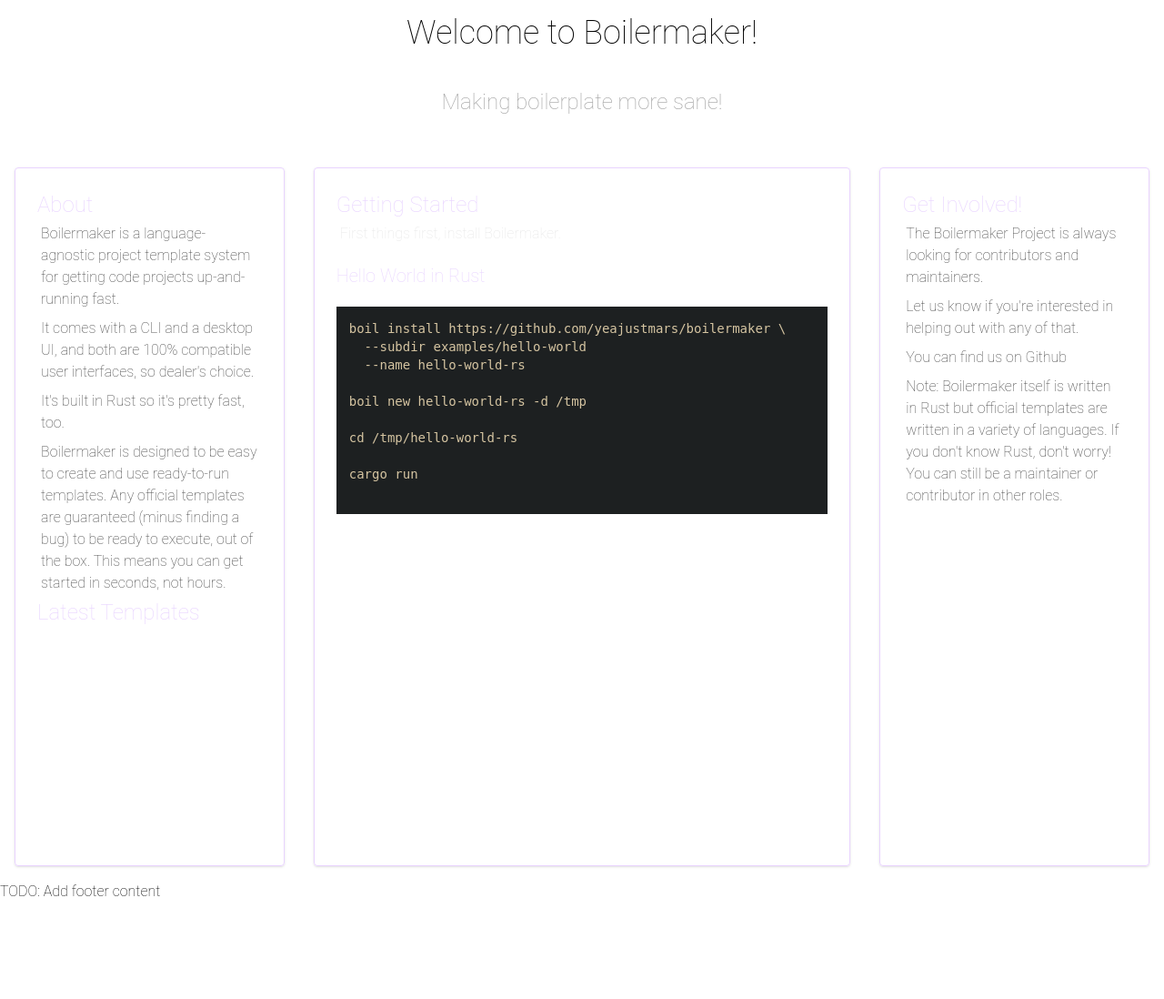
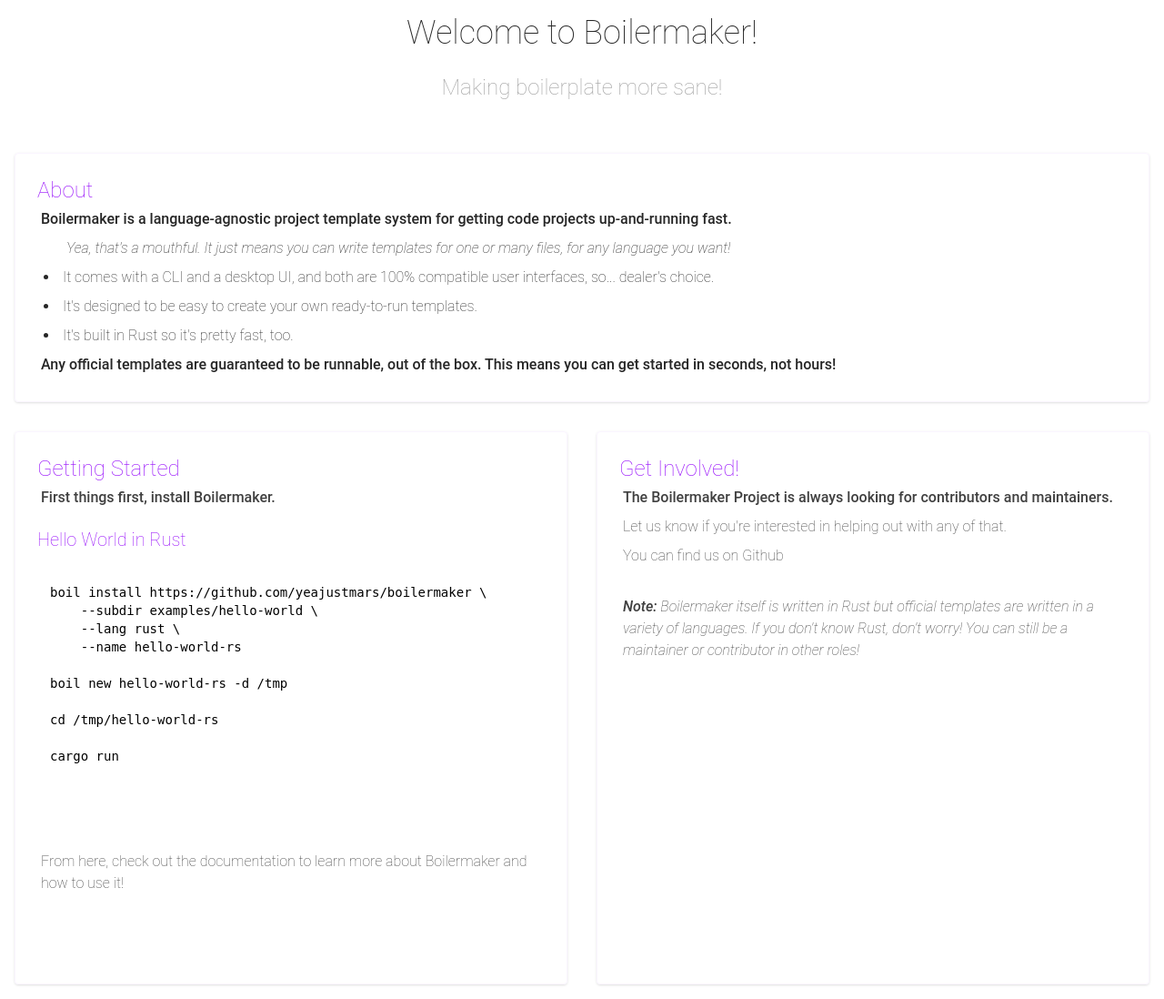
Before and after one commit to yeajustmars/boilermaker, a Python web app: template packages/boilermaker_web/views/home.html in a window 1280 px wide. Shown: the part 80-1178 px from the top of the page at 91% size. Before the commit the page ends 1065 px from the top, so only its background shows below. Run offline with Jinja, Linux system fonts and the light colour scheme; the template is opened without the code that fills it, so the values that code supplies are empty.

Commit message:
add dark/light highlighting, tweak copy

```diff
--- /dev/null
+++ b/packages/boilermaker_ui/assets/css/googlecode.css
@@ -0,0 +1,79 @@
+pre code.hljs {
+  display: block;
+  overflow-x: auto;
+  padding: 1em
+}
+code.hljs {
+  padding: 3px 5px
+}
+/*
+
+Google Code style (c) Aahan Krish <geekpanth3r@gmail.com>
+
+*/
+.hljs {
+  background: white;
+  color: black
+}
+.hljs-comment,
+.hljs-quote {
+  color: #800
+}
+.hljs-keyword,
+.hljs-selector-tag,
+.hljs-section,
+.hljs-title,
+.hljs-name {
+  color: #008
+}
+.hljs-variable,
+.hljs-template-variable {
+  color: #660
+}
+.hljs-string,
+.hljs-selector-attr,
+.hljs-selector-pseudo,
+.hljs-regexp {
+  color: #080
+}
+.hljs-literal,
+.hljs-symbol,
+.hljs-bullet,
+.hljs-meta,
+.hljs-number,
+.hljs-link {
+  color: #066
+}
+.hljs-title,
+.hljs-doctag,
+.hljs-type,
+.hljs-attr,
+.hljs-built_in,
+.hljs-params {
+  color: #606
+}
+.hljs-attribute,
+.hljs-subst {
+  color: #000
+}
+.hljs-formula {
+  background-color: #eee;
+  font-style: italic
+}
+.hljs-selector-id,
+.hljs-selector-class {
+  color: #9B703F
+}
+.hljs-addition {
+  background-color: #baeeba
+}
+.hljs-deletion {
+  background-color: #ffc8bd
+}
+.hljs-doctag,
+.hljs-strong {
+  font-weight: bold
+}
+.hljs-emphasis {
+  font-style: italic
+}
--- a/packages/boilermaker_web/views/home.html
+++ b/packages/boilermaker_web/views/home.html
@@ -4,36 +4,44 @@
 
 {% block content %}
 
+<div class="text-neutral-800 dark:text-neutral-200">
   <div class="flex items-center justify-center">
     <h1 class="mt-4 text-4xl">Welcome to Boilermaker!</h1>
   </div>
 
   <div class="flex items-center justify-center">
-  <p class="p-10 text-2xl text-neutral-400">Making boilerplate more sane!</p>
+    <p class="p-10 pt-6 text-2xl text-neutral-400">Making boilerplate more sane!</p>
   </div>
 
-<div class="h-200 p-4 flex sm:flex-col md:flex-row gap-8 items-center justify-center text-neutral-700 dark:text-neutral-300">
-  <div class="h-full w-1/4 p-6 border border-purple-200 dark:border-neutral-800 rounded-sm shadow-sm">
-    <h2 class="text-2xl text-purple-200 dark:text-purple-400">About</h2>
-    <p class="p-1 ">Boilermaker is a language-agnostic project template system for getting code projects up-and-running fast.</p>
-    <p class="p-1">It comes with a CLI and a desktop UI, and both are 100% compatible user interfaces, so dealer's choice.</p>
-    <p class="p-1">It's built in Rust so it's pretty fast, too.</p>
-    <p class="p-1">
-      Boilermaker is designed to be easy to create and use ready-to-run templates.
-      Any <a href="">official templates</a> are guaranteed (minus finding a bug) to be ready to execute, out of the box.
-      This means you can get started in seconds, not hours.
+  <div class="p-4">
+    <div class="p-6 border border-purple-50 dark:border-neutral-800 rounded-sm shadow-sm">
+      <h2 class="text-2xl text-purple-600 dark:text-purple-400">About</h2>
+      <p class="p-1 font-medium">Boilermaker is a language-agnostic project template system for getting code projects up-and-running fast.</p>
+      <p class="p-1 pl-8 italic">
+        Yea, that's a mouthful. It just means you can write templates for one or many files, for any language you want!
       </p>
-    <h2 class="text-2xl text-purple-200 dark:text-purple-400">Latest Templates</h2>
+      <ul class="list-disc pl-6 mt-4text-neutral-700 dark:text-neutral-300">
+        <li class="p-1">It comes with a CLI and a desktop UI, and both are 100% compatible user interfaces, so... dealer's choice.</li>
+        <li class="p-1">It's designed to be easy to create your own ready-to-run templates.</li>
+        <li class="p-1">It's built in Rust so it's pretty fast, too.</li>
+      </ul>
+      <p class="p-1 font-medium">
+        Any <a href="/templates?source=boilermaker_official" class="{{link_style}}">official templates</a> are guaranteed to be runnable, out of the box.
+        This means you can get started in seconds, not hours!
+      </p>
+    </div>
   </div>
 
-  <div class="h-full w-1/2 p-6 border border-purple-200 dark:border-neutral-800 rounded-sm shadow-sm">
-    <h2 class="text-2xl text-purple-200 dark:text-purple-400">Getting Started</h2>
-    <p class="p-1 mb-4 text-neutral-200">First things first, <a href="/docs/getting-started" class="{{link_style}}">install Boilermaker</a>.</p>
-    <h3 class="mt-4 text-xl text-purple-200 dark:text-purple-400">Hello World in Rust</h3>
+  <div class="h-160 w-full p-4 flex sm:flex-col md:flex-row gap-8 text-neutral-700 dark:text-neutral-300">
+    <div class="h-full sm:w-full md:w-1/2 p-6 border border-purple-50 dark:border-neutral-800 rounded-sm shadow-sm">
+      <h2 class="text-2xl text-purple-600 dark:text-purple-400">Getting Started</h2>
+      <p class="p-1 mb-4 dark:text-neutral-200 font-medium">First things first, <a href="/docs/getting-started" class="{{link_style}}">install Boilermaker</a>.</p>
+      <h3 class="mt-4 text-xl text-purple-600 dark:text-purple-400">Hello World in Rust</h3>
       <pre class="text-sm">
         <code class="language-shell"
   >boil install https://github.com/yeajustmars/boilermaker \
-  --subdir examples/hello-world
+    --subdir examples/hello-world \
+    --lang rust \
     --name hello-world-rs
 
 boil new hello-world-rs -d /tmp
@@ -43,17 +51,19 @@
 cargo run
         </code>
       </pre>
+      <p class="p-1 mt-4">From here, check out the <a href="/docs" class="{{link_style}}">documentation</a> to learn more about Boilermaker and how to use it!</p>
     </div>
 
-  <div class="h-full w-1/4 p-6 border border-purple-200 dark:border-neutral-800 rounded-sm shadow-sm">
-    <h2 class="text-2xl text-purple-200 dark:text-purple-400">Get Involved!</h2>
-    <p class="p-1">The Boilermaker Project is always looking for contributors and maintainers.</p>
+    <div class="h-full sm:w-full md:w-1/2 p-6 border border-purple-50 dark:border-neutral-800 rounded-sm shadow-sm">
+      <h2 class="text-2xl text-purple-600 dark:text-purple-400">Get Involved!</h2>
+      <p class="p-1 font-medium">The Boilermaker Project is always looking for contributors and maintainers.</p>
       <p class="p-1">Let us know if you're interested in helping out with any of that.</p>
-    <p class="p-1">You can find us on <a href="{{project_github_url}}">Github</a></p>
-    <p class="p-1">
-      Note: Boilermaker itself is written in Rust but official templates are written in a variety of languages.
-      If you don't know Rust, don't worry! You can still be a maintainer or contributor in other roles.
+      <p class="p-1">You can find us on <a href="{{project_github_url}} class="{{link_style}}>Github</a></p>
+      <p class="p-1 italic mt-6">
+      <span class="font-medium">Note:</span> Boilermaker itself is written in Rust but official templates are written in a variety of languages.
+        If you don't know Rust, don't worry! You can still be a maintainer or contributor in other roles!
       </p>
+    </div>
   </div>
   </div>
 </div>
--- a/packages/boilermaker_web/views/layout.html
+++ b/packages/boilermaker_web/views/layout.html
@@ -11,7 +11,10 @@
     <link rel="stylesheet" href="{{font_fira_code_url}}">
     <link rel="stylesheet" href="{{font_awesome_url}}">
     <link rel="stylesheet" href="/assets/css/tailwind.css">
-    <link rel="stylesheet" href="/assets/css/gruvbox-dark-hard.min.css"></script>
+    <!-- highlight.js themes -->
+    <link href="/assets/css/gruvbox-dark-hard.min.css" media="(prefers-color-scheme: dark)" rel="stylesheet">
+    <link href="/assets/css/googlecode.css" media="(prefers-color-scheme: light), (prefers-color-scheme: no-preference)" rel="stylesheet">
+    <!-- end highlight.js themes -->
     {% if is_dev_env %}
     <link rel="stylesheet" href="/assets/css/tailwind.css?t={{timestamp}}">
     <link rel="stylesheet" href="/assets/css/main.css?t={{timestamp}}">
@@ -31,7 +34,6 @@
         {% block content %}{% endblock %}
     </main>
     <footer>
-      <p>TODO: Add footer content</p>
     </footer>
 </body>
 </html>
```
Also changed, not shown: packages/boilermaker_ui/assets/css/tailwind.css, 1 other file. Lines whose indentation alone changed are shown as unchanged.
